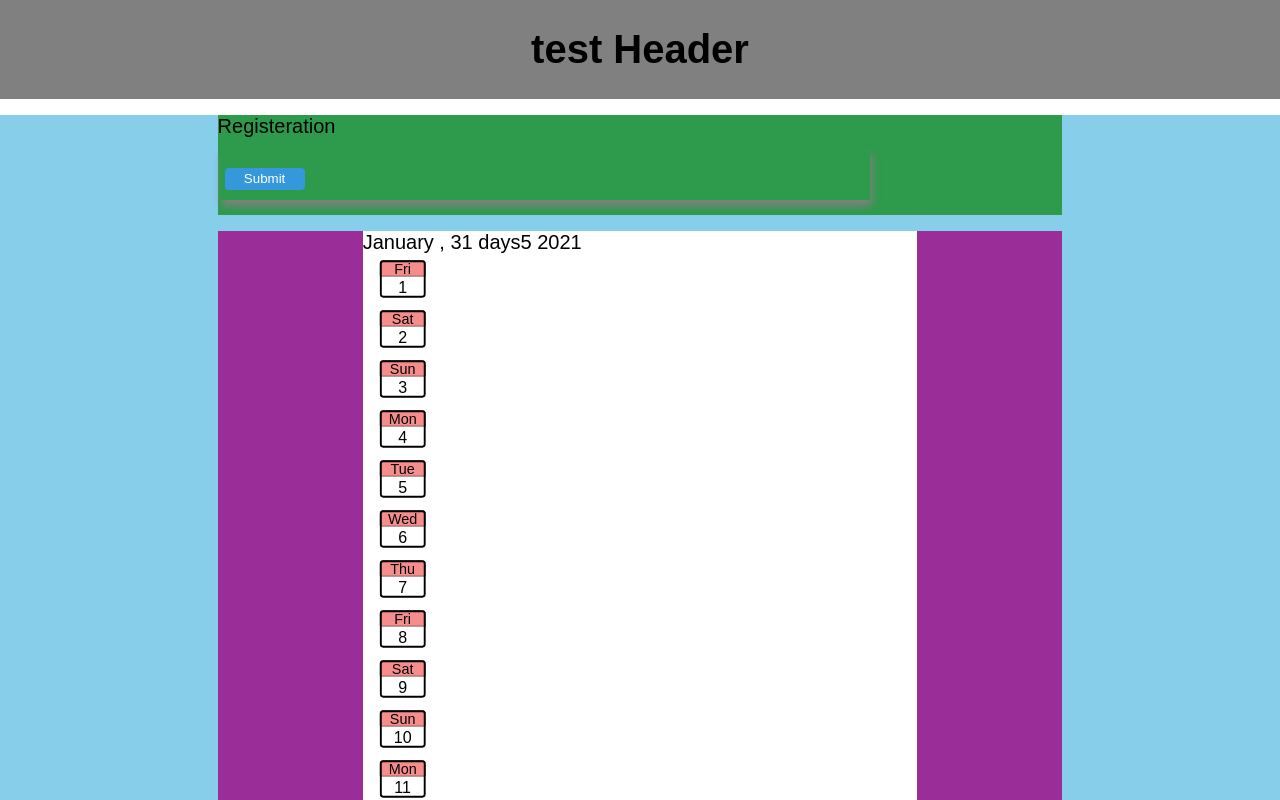
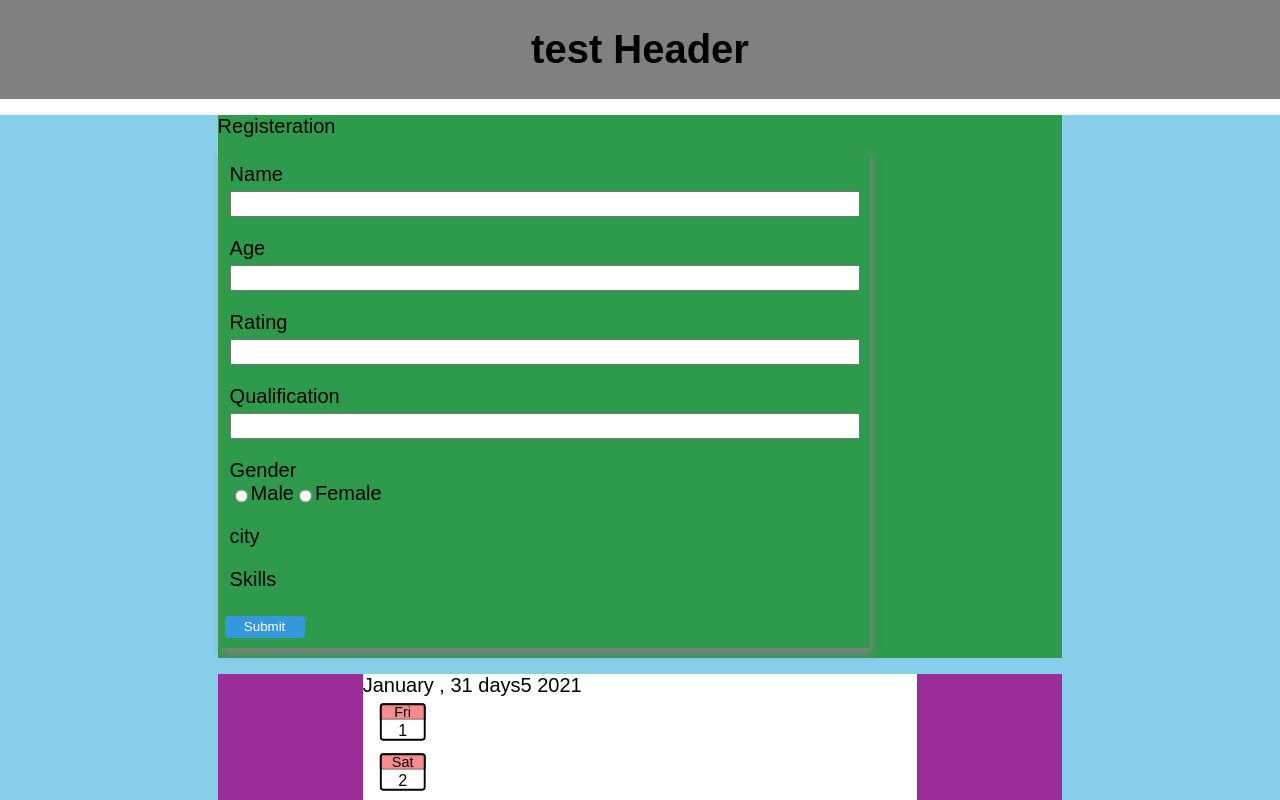
Before and after one commit to HashemSami/time-line-app, a React (Create React App) app: page / in a window 1280 px wide. Shown: the top 800 px of the page. Built offline with nearby package versions, Linux system fonts and the light colour scheme.

Commit message:
added radio dynamic form

```diff
--- a/src/components/dynamic-form/DynamicForm.component.tsx
+++ b/src/components/dynamic-form/DynamicForm.component.tsx
@@ -1,4 +1,4 @@
-import { FC, useState } from "react";
+import { FC, useState, Fragment } from "react";
 import { DynamicFormContainer, FormGroup, FormGroupRadio, FormActions, FormTitle } from "./DynamicForm.styles";
 
 import { FormModel, RedioProps } from "../../models";
@@ -15,13 +15,13 @@ interface DynamicFormProps {
 // }
 
 const DynamicForm: FC<DynamicFormProps> = ({ title = "Dynamic Form", model, onSubmit, getOnChangeValues }) => {
-  const [formValues, setFormValues] = useState<{ [key: string]: string | number } | null>();
+  const [formValues, setFormValues] = useState<{ [key: string]: string | number } | null>({});
 
-  const handleOnChange = (e: React.ChangeEvent<HTMLInputElement>, key: string) => {
+  const handleOnChange = ({ target: { value } }: React.ChangeEvent<HTMLInputElement>, key: string) => {
     // console.log(e.target.value);
 
     setFormValues(state => {
-      return { ...state, [key]: e.target.value };
+      return { ...state, [key]: value };
     });
 
     if (getOnChangeValues) {
@@ -30,24 +30,17 @@ const DynamicForm: FC<DynamicFormProps> = ({ title = "Dynamic Form", model, onSu
   };
 
   const renderForm = () => {
+    if (!formValues) {
+      return;
+    }
     const formUI = model.map(modelElement => {
       const { key, label, element, props } = modelElement;
       const { type = "text" } = props;
       const target = key;
-      if (!formValues) {
-        return;
-      }
+
       const value = formValues[target];
 
       let input: JSX.Element | JSX.Element[] = <div></div>;
-
-      // if (element === "input") {
-      //   input = <input key={key} {...props} type={type} value={value} onChange={e => handleOnChange(e, key)} />;
-      // }
-
-      // if (element === "radio") {
-      //   (modelElement as RedioProps).options.map(() => console.log());
-      // }
 
       switch (element) {
         case "input":
@@ -55,11 +48,15 @@ const DynamicForm: FC<DynamicFormProps> = ({ title = "Dynamic Form", model, onSu
           break;
         case "radio":
           input = (modelElement as RedioProps).options.map(({ key, label, name, value }) => (
-            <>
+            <Fragment key={`fr${key}`}>
               <input key={key} {...props} type={element} name={name} value={value} onChange={e => handleOnChange(e, name)} />
               <label key={`ll${key}`}>{label}</label>
-            </>
+            </Fragment>
           ));
+          input = <FormGroupRadio>{input}</FormGroupRadio>;
+          break;
+
+        case "select":
       }
 
       return (
```
